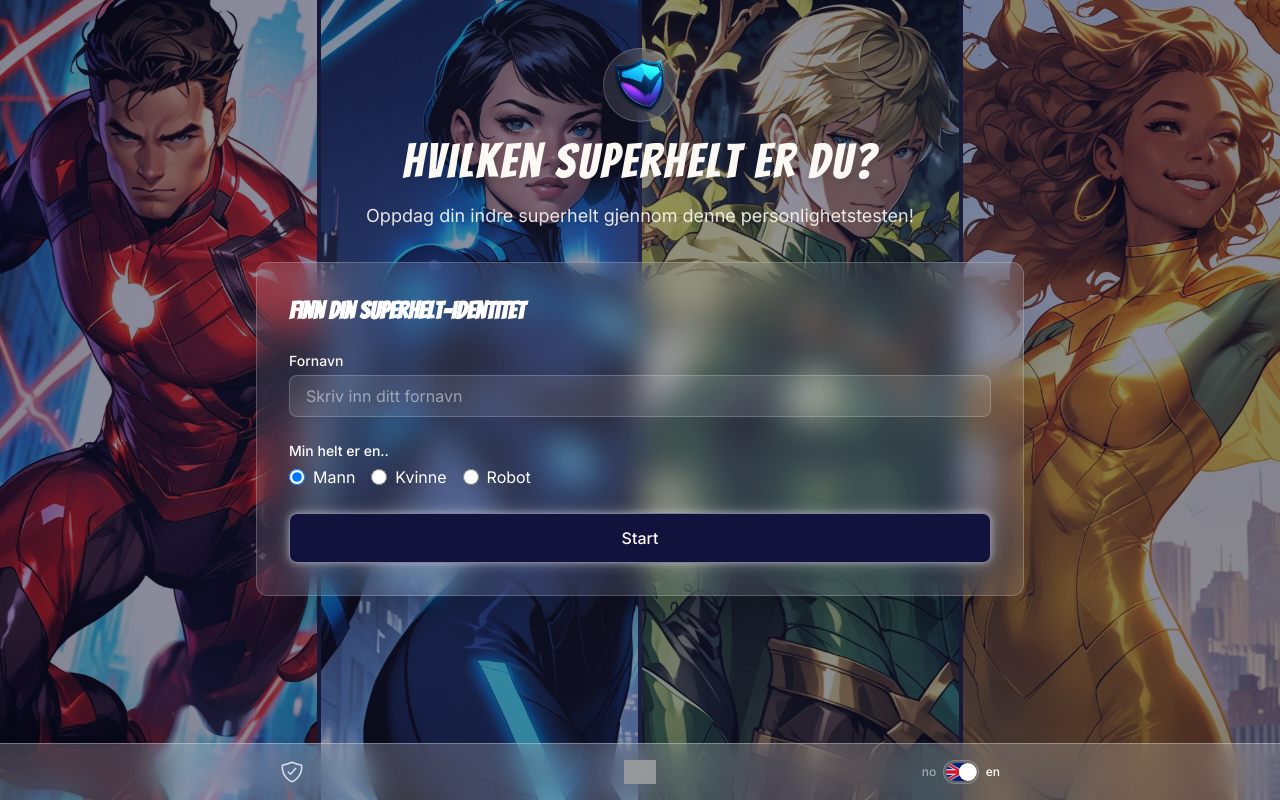
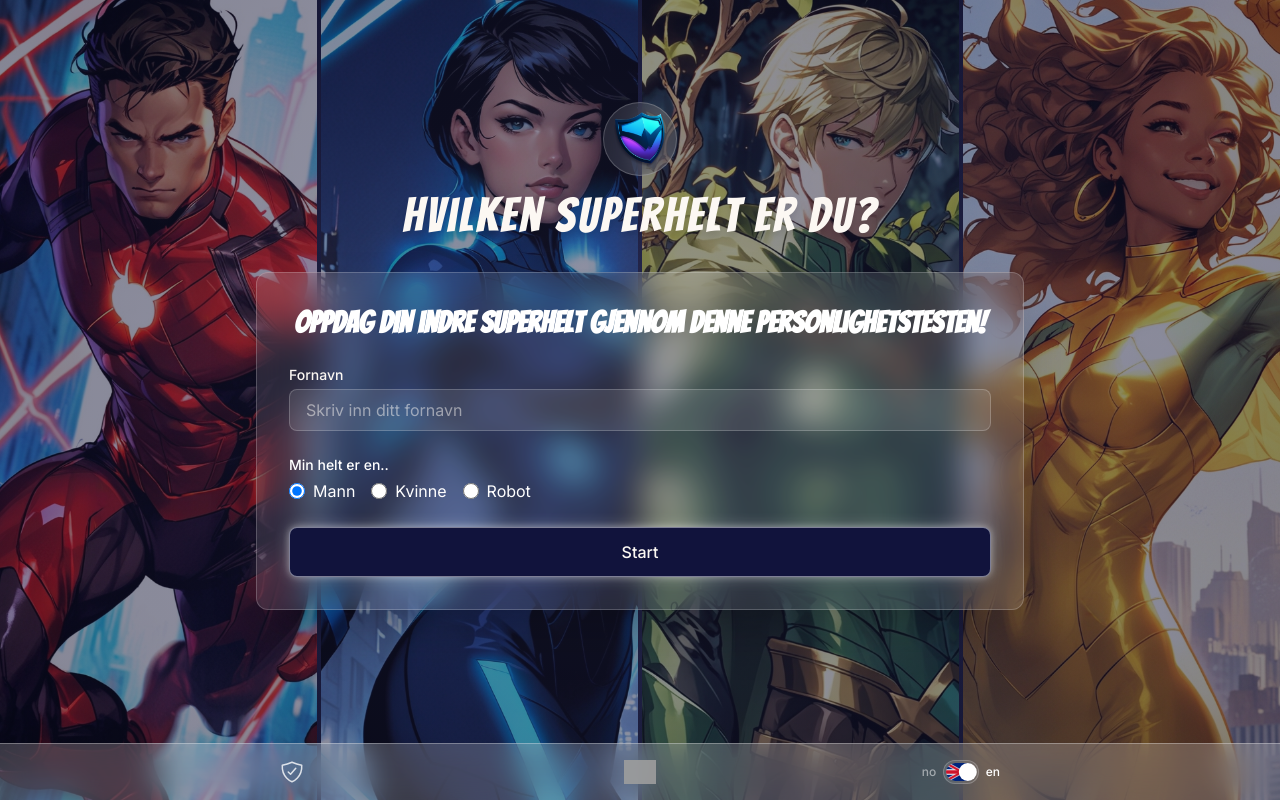
Before and after one commit to JosteinSandKjellsen/hero-app, a Next.js app: page /en in a window 1280 px wide. Built offline with nearby package versions, Linux system fonts and the light colour scheme; grey boxes are pictures that could not be loaded.

Commit message:
Refactor QuizLayout and RegistrationForm for improved layout and styling; update Norwegian translations for consistency

```diff
--- a/app/_components/layout/QuizLayout.tsx
+++ b/app/_components/layout/QuizLayout.tsx
@@ -15,8 +15,8 @@ export function QuizLayout({ children, showBackground = false, variant = 'quiz'
       <div className="fixed inset-0">
         {showBackground ? <HeroBackground /> : <Background variant={variant} />}
       </div>
-      <main className="relative z-10 flex-1 pt-12 pb-8 px-4 sm:px-6 lg:px-8 overflow-x-hidden">
-        <div className="max-w-3xl mx-auto">
+      <main className="relative z-10 flex-1 pt-12 md:pt-0 pb-8 px-4 sm:px-6 lg:px-8 overflow-x-hidden flex flex-col md:justify-center">
+        <div className="max-w-3xl mx-auto w-full">
         <Header variant={variant} />
         {children}
         </div>
--- a/app/_components/registration/RegistrationForm.tsx
+++ b/app/_components/registration/RegistrationForm.tsx
@@ -31,7 +31,7 @@ export function RegistrationForm({ onSubmit }: RegistrationFormProps): JSX.Eleme
 
   return (
     <div className="bg-white/10 backdrop-blur-lg rounded-xl shadow-2xl p-6 md:p-8 animate-fadeIn border border-white/20">
-      <h2 className="text-2xl font-bold text-white mb-6">
+      <h2 className="text-3xl font-bold text-white mb-6 text-center">
         {t('title')}
       </h2>
 
--- a/app/messages/no.json
+++ b/app/messages/no.json
@@ -147,11 +147,11 @@
   },
   "header": {
     "title": "Hvilken Superhelt Er Du?",
-    "subtitle": "Oppdag din indre superhelt gjennom denne personlighetstesten!",
+    "subtitle": "",
     "logoAlt": "Hero App Logo"
   },
   "registration": {
-    "title": "Finn din superhelt-identitet",
+    "title": "Oppdag din indre superhelt gjennom denne personlighetstesten!",
     "name": {
       "label": "Fornavn",
       "placeholder": "Skriv inn ditt fornavn",
```
